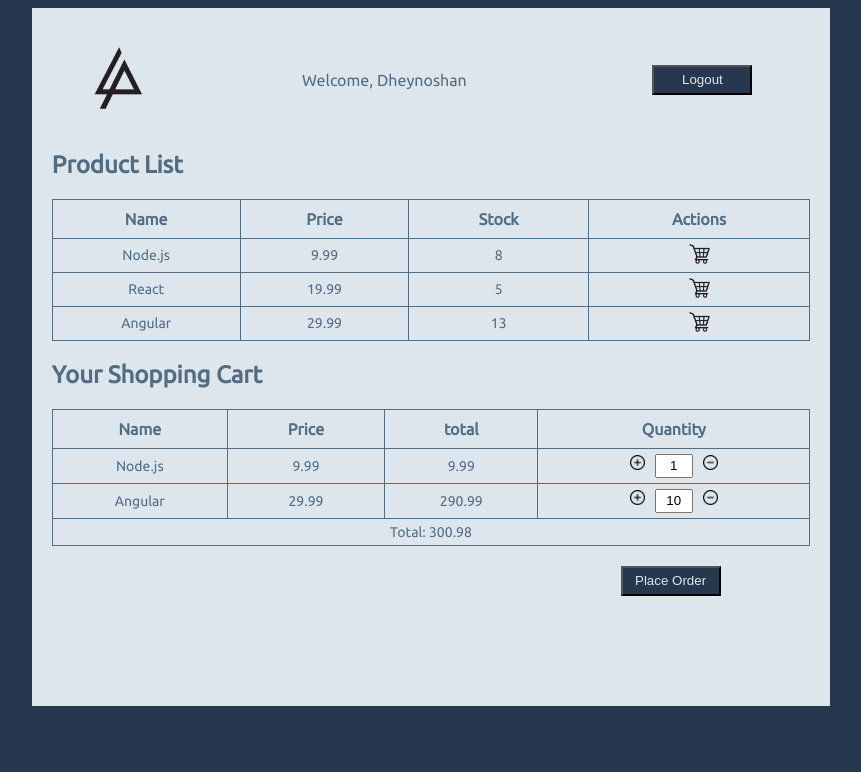
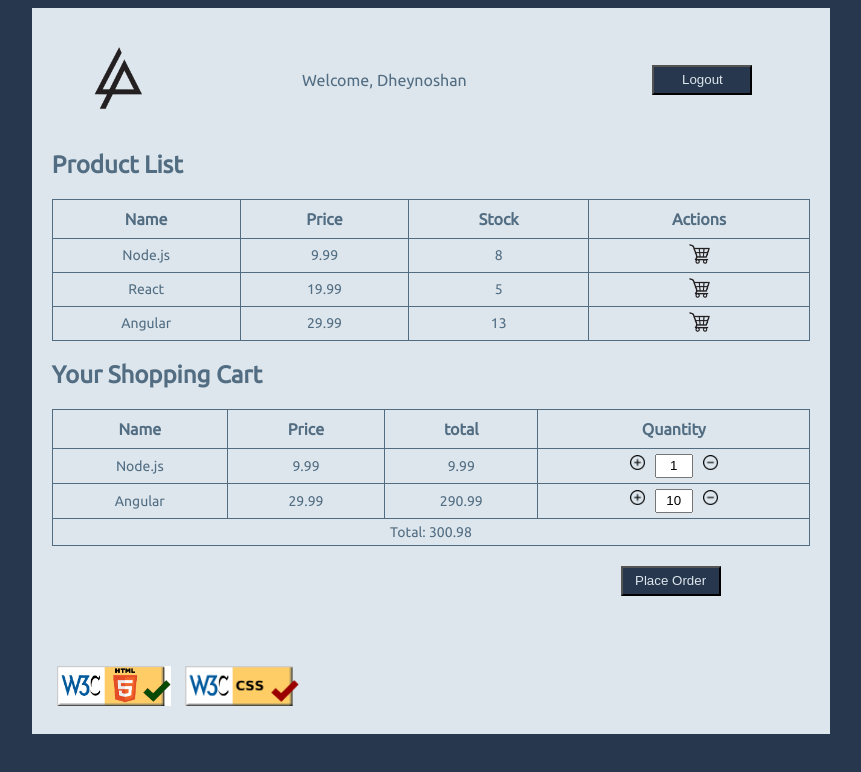
Before and after one commit to dheynoshan/wap.github.io, a plain HTML site: page Lab3/shopping-cart.html in a window 1280 px wide. Shown: the whole page, without its empty margins (209-1070 px from the left). Drawn offline with Linux system fonts and the light colour scheme.

Commit message:
validator update

```diff
--- a/Lab3/shopping-cart.html
+++ b/Lab3/shopping-cart.html
@@ -121,6 +121,18 @@
       <div class="po-button-div">
         <button class="place-order button-hover">Place Order</button>
       </div>
+      <a href="https://validator.w3.org/nu/?doc=https%3A%2F%2Fdheynoshan.github.io%2Fwap.github.io%2FLab3%2Fshopping-cart.html">
+        <img class="validator-icon"
+          src="../img/lab3/html_checker.png"
+          alt="HTML Checker"
+        />
+      </a>
+      <a href="https://jigsaw.w3.org/css-validator/validator?uri=https%3A%2F%2Fdheynoshan.github.io%2Fwap.github.io%2FLab3%2Fshopping-cart.html">
+        <img class="validator-icon"
+          src="../img/lab3/css_checker.png"
+          alt="CSS Checker"
+        />
+      </a>
     </div>
   </body>
 </html>
--- a/Lab3/styles.css
+++ b/Lab3/styles.css
@@ -84,7 +84,7 @@ td{
 .po-button-div{
     padding-top: 20px;
     padding-bottom: 20px;
-    height: 100px;
+    height: 75px;
 
 }
 
@@ -116,4 +116,13 @@ td{
     width: 33%;
 }
 
+.validator-icon{
+    width:114px;
+    height: 40px;
+    padding: 5px;
+}
+
+a{
+    text-decoration: none;
+}
 /* https://colorhunt.co/palette/27374d526d829db2bfdde6ed */
```
Also changed, not shown: img/lab3/css_checker.png (added), img/lab3/html_checker.png (added).
